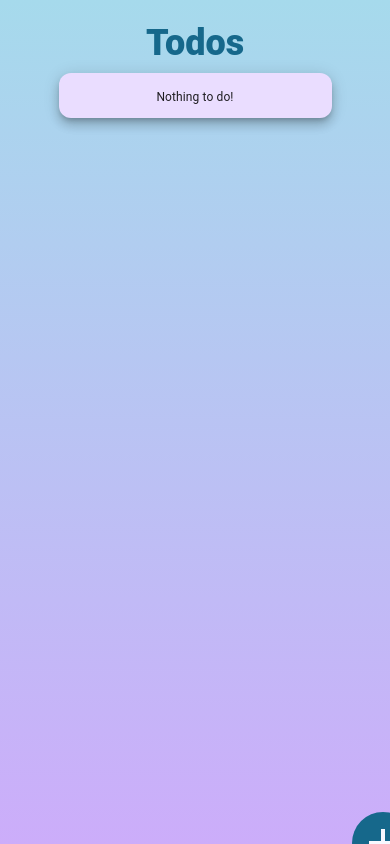
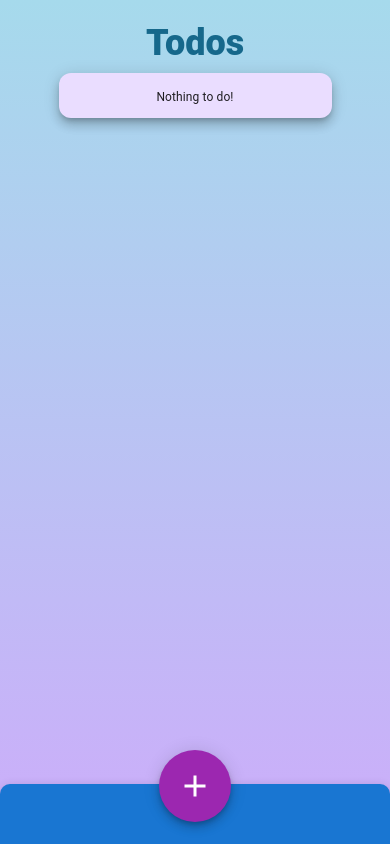
Before and after one commit to JoyJinx/todo-React, a React (Vite) app: page / in a window 390 px wide. Built offline with nearby package versions, Linux system fonts and the light colour scheme.

Commit message:
UI change for mobile

```diff
--- a/src/components/AppNavBar.jsx
+++ b/src/components/AppNavBar.jsx
@@ -79,12 +79,10 @@ export default function AppNavBar() {
           </AnimatePresence>
         </Paper>
       </motion.div>
-      {/* <AppBar position="fixed" color="primary" sx={{ top: "auto", bottom: 0 }}> */}
       <Toolbar>
         <ToDoModal type="add" modal={open} setModal={setOpen} />
         <Box sx={{ flexGrow: 1 }} />
       </Toolbar>
-      {/* </AppBar> */}
     </div>
   );
 }
--- a/src/components/ToDoModal.jsx
+++ b/src/components/ToDoModal.jsx
@@ -8,6 +8,7 @@ import Button from "@mui/material/Button";
 import Typography from "@mui/material/Typography";
 import { useSpring, animated } from "@react-spring/web";
 import { Stack, TextField, Tooltip } from "@mui/material";
+import useMediaQuery from "@mui/material/useMediaQuery";
 import AddIcon from "@mui/icons-material/Add";
 import EditOutlinedIcon from "@mui/icons-material/EditOutlined";
 import { toast } from "react-toastify";
@@ -15,6 +16,14 @@ import { format } from "date-fns";
 import { useDispatch } from "react-redux";
 import { addTodo, updateTodo } from "../features/todoSlice";
 import { v4 as uuid } from "uuid";
+import { styled } from "@mui/material/styles";
+import AppBar from "@mui/material/AppBar";
+import Toolbar from "@mui/material/Toolbar";
+import IconButton from "@mui/material/IconButton";
+import Fab from "@mui/material/Fab";
+import MenuIcon from "@mui/icons-material/Menu";
+import SearchIcon from "@mui/icons-material/Search";
+import MoreIcon from "@mui/icons-material/MoreVert";
 
 const Fade = React.forwardRef(function Fade(props, ref) {
   const {
@@ -74,6 +83,8 @@ export default function ToDoModal({ type, modal, setModal, todo }) {
   const dispatch = useDispatch();
   const [text, setText] = useState("");
 
+  const matches = useMediaQuery("(max-width:768px)");
+
   useEffect(() => {
     if (type === "update" && todo) {
       setText(todo.text);
@@ -125,6 +136,38 @@ export default function ToDoModal({ type, modal, setModal, todo }) {
     }
   };
 
+  const StyledFab = styled(Fab)({
+    position: "absolute",
+    zIndex: 1,
+    top: -34,
+    left: 0,
+    right: 0,
+    margin: "0 auto",
+    width: "6rem",
+    height: "6rem",
+  });
+
+  const mobileAppBar = () => {
+    return (
+      <AppBar
+        position="fixed"
+        color="primary"
+        sx={{
+          top: "auto",
+          bottom: 0,
+          height: "5rem",
+          borderRadius: "10px 10px 0 0",
+        }}
+      >
+        <Toolbar>
+          <StyledFab color="secondary" aria-label="add">
+            <AddIcon sx={{ fontSize: "3rem" }} />
+          </StyledFab>
+          <Box sx={{ flexGrow: 1 }} />
+        </Toolbar>
+      </AppBar>
+    );
+  };
   return (
     <div>
       <Tooltip title={type === "add" ? "" : "Edit Task"} arrow>
@@ -134,9 +177,13 @@ export default function ToDoModal({ type, modal, setModal, todo }) {
           onClick={handleOpen}
         >
           {type === "add" ? (
-            <button className="addBtn">
-              <AddIcon sx={{ color: "ghostwhite" }} fontSize="large" />
-            </button>
+            matches ? (
+              mobileAppBar()
+            ) : (
+              <button className="addBtn">
+                <AddIcon sx={{ color: "ghostwhite" }} fontSize="large" />
+              </button>
+            )
           ) : (
             <EditOutlinedIcon />
           )}
--- a/src/styles/App.scss
+++ b/src/styles/App.scss
@@ -11,8 +11,9 @@ $primaryColor: #8739f9;
   flex-direction: column;
   align-items: center;
   .backPaper {
-    width: 60%;
+    width: 65%;
     align-self: center;
+    margin-bottom: 5vh;
     .paper {
       background-color: #eaddff;
       border: none;
```
